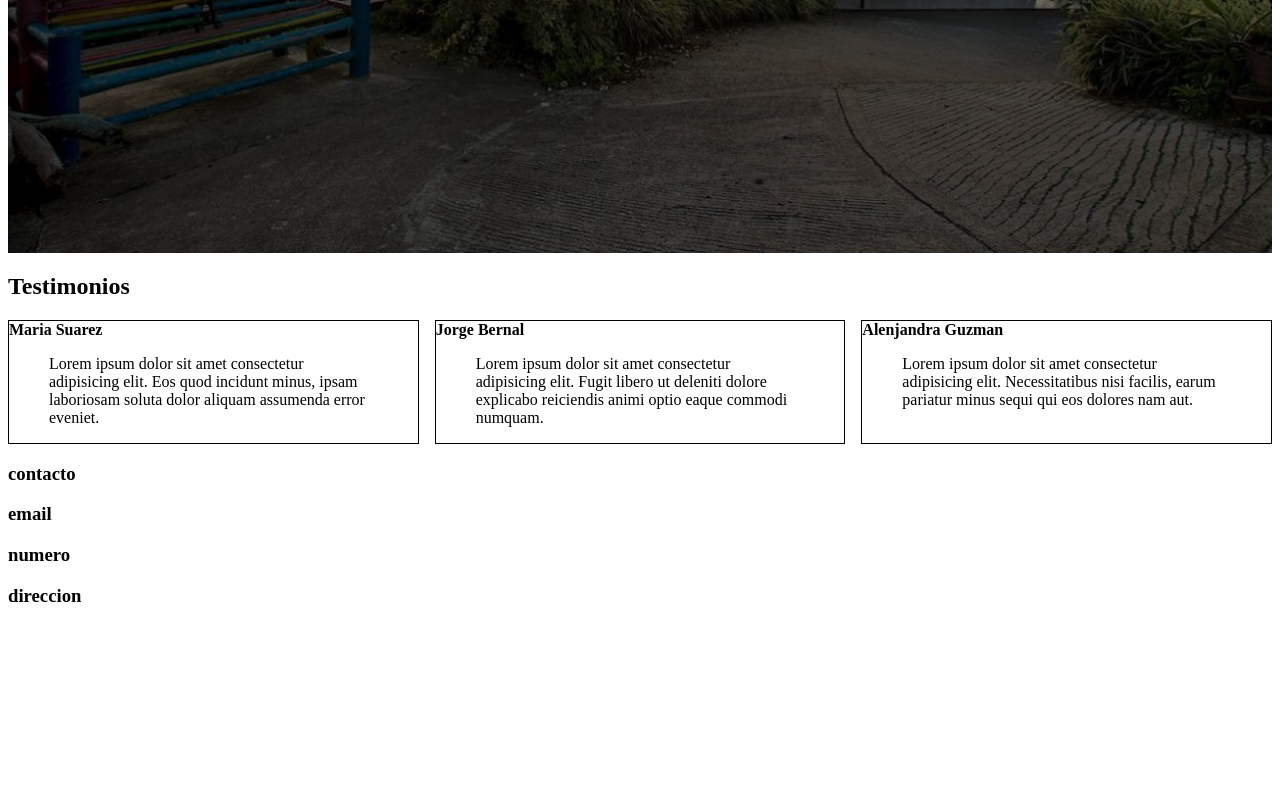
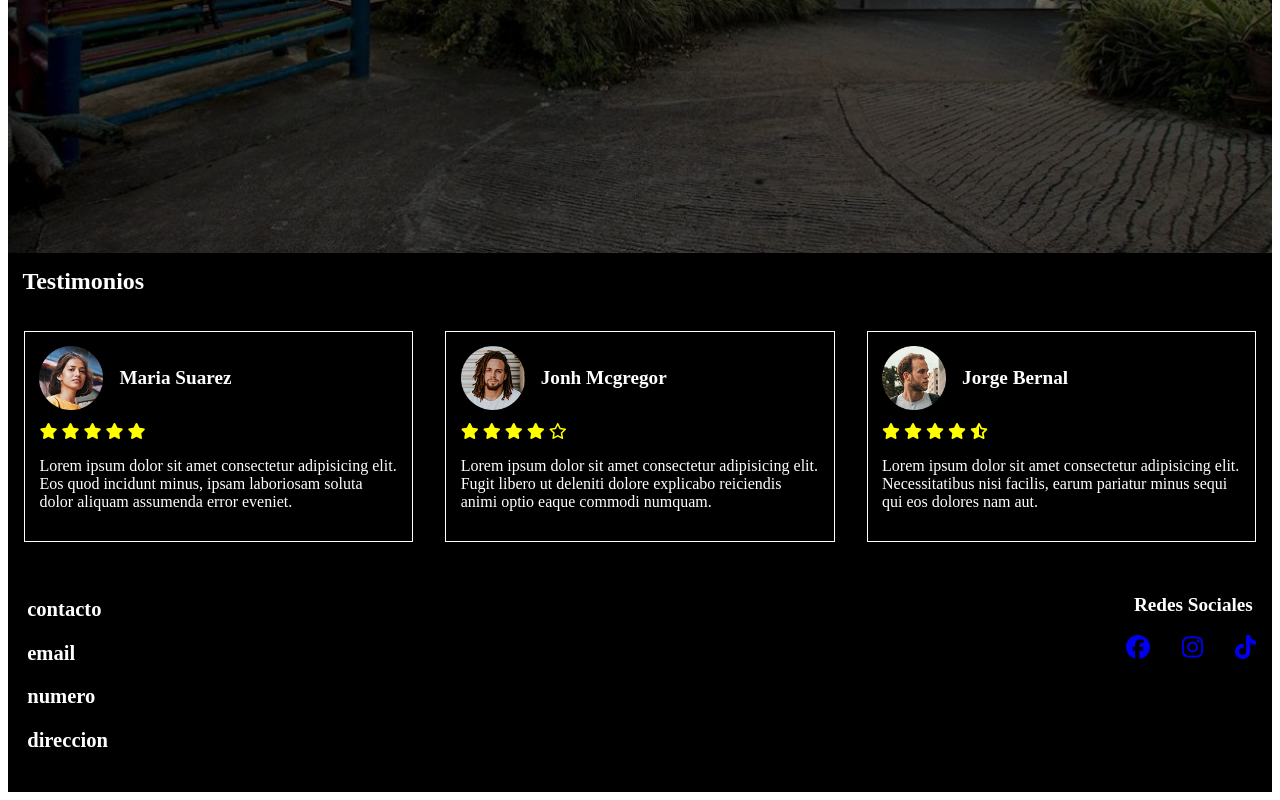
Before and after one commit to JesusDa23/Matrimonio-, a plain HTML site: page index.html in a window 1280 px wide. Shown: the part 621-1421 px from the top of the page. Before the commit the page ends 1246 px from the top, so only its background shows below. Drawn offline with Linux system fonts and the light colour scheme.

Commit message:
creando el footer

```diff
--- a/css/main.css
+++ b/css/main.css
@@ -33,17 +33,85 @@
 }
 /* pie de pagina */
 .testimonios {
-    display: flex;
-    gap: 1rem
+    background-color: black;
+    gap: 1rem;
+    color: white;
+}
+img.img-testimonio {
+    width: 4rem;
+}
+h2 {
+    margin-left: .9rem;
+    margin-top: 0rem;
+    padding-top: 15px;
 }
 .testimonio {
     border: 1px solid;
     flex-basis: 33%;
+    margin: 1rem;
+    padding: 0.9rem;
+}
+.user {
+    display: flex;
+    justify-content: start;
+    align-items: center;
+    gap: 1rem;
+}
+.testimonio strong {
+    font-size: 1.2rem;
+}
+.testimonio blockquote {
+    margin-left: 0;
+    margin-right: 0;
+}
+
+i.fa-solid.fa-star,
+i.fa-regular.fa-star,
+i.fa-solid.fa-star-half-stroke {
+    color: yellow;
+    margin-top: .8rem;
+}
+.nav {
+    display: flex;
+    justify-content: space-between;
+
+}
+
+.tituloredes {
+    margin-right: 3px;
+}
+.contacto {
+    font-size: 1.1rem;
+    margin: 1.2rem;
 }
 ul.menu-social {
     list-style: none;
     padding: 0;
 }
+.menu-social {
+    display: flex;
+    align-items: end;
+    flex-direction: column;
+}
+h3.tituloredes {
+    font-size: 1.2rem;
+    margin-right: 1.2rem;
+}
+
 li.menu-social-item {
-   text-align: right;
+    gap: 2rem;
+    display: flex;
+    margin-right: 1rem;
 }
+
+.menu-social-icons {
+    gap: 2rem;
+}
+.fa-brands {
+    font-size: 1.5rem;
+}
+.list-testimonios {
+    display: flex;
+    justify-content: space-between;
+
+}
--- a/index.html
+++ b/index.html
@@ -1,11 +1,16 @@
 <!DOCTYPE html>
 <html lang="en">
+
 <head>
     <meta charset="UTF-8">
     <meta name="viewport" content="width=device-width, initial-scale=1.0">
     <title>Finca Cafetera el Matrimonio</title>
     <link rel="stylesheet" href="./css/main.css">
+    <link rel="stylesheet" href="https://cdnjs.cloudflare.com/ajax/libs/font-awesome/6.5.2/css/all.min.css"
+        integrity="sha512-SnH5WK+bZxgPHs44uWIX+LLJAJ9/2PkPKZ5QiAj6Ta86w+fsb2TkcmfRyVX3pBnMFcV7oQPJkl9QevSCWr3W6A=="
+        crossorigin="anonymous" referrerpolicy="no-referrer" />
 </head>
+
 <body>
     <header>Julian</header>
     <main>
@@ -20,15 +25,20 @@
         </section>
     </main>
     <footer>
+
+        <div class="testimonios">
             <h2>
                 Testimonios
             </h2>
-        <div class="testimonios">
+            <div class="list-testimonios">
                 <div class="testimonio testimonio-1">
                     <header>
+                        <div class="user">
+                        <img class="img-testimonio" src="./images/user-img-4.png" alt="maria">
                         <strong>
                             Maria Suarez
                         </strong>
+                    </div>
                         <div class="calificacion">
                             <i class="fa-solid fa-star"></i>
                             <i class="fa-solid fa-star"></i>
@@ -37,13 +47,18 @@
                             <i class="fa-solid fa-star"></i>
                         </div>
                     </header>
-                <blockquote>Lorem ipsum dolor sit amet consectetur adipisicing elit. Eos quod incidunt minus, ipsam laboriosam soluta dolor aliquam assumenda error eveniet.</blockquote>
+                    <blockquote>Lorem ipsum dolor sit amet consectetur adipisicing elit. Eos quod incidunt minus, ipsam
+                        laboriosam soluta dolor aliquam assumenda error eveniet.
+                    </blockquote>
                 </div>
                 <div class="testimonio testimonio-2">
                     <header>
+                        <div class="user">
+                        <img class="img-testimonio" src="./images/user-img-2.png" alt="maria">
                         <strong>
-                    Jorge Bernal
+                            Jonh Mcgregor
                         </strong>
+                    </div>
                         <div>
                             <i class="fa-solid fa-star"></i>
                             <i class="fa-solid fa-star"></i>
@@ -52,13 +67,18 @@
                             <i class="fa-regular fa-star"></i>
                         </div>
                     </header>
-                <blockquote>Lorem ipsum dolor sit amet consectetur adipisicing elit. Fugit libero ut deleniti dolore explicabo reiciendis animi optio eaque commodi numquam.</blockquote>
+                    <blockquote>Lorem ipsum dolor sit amet consectetur adipisicing elit. Fugit libero ut deleniti dolore
+                        explicabo reiciendis animi optio eaque commodi numquam.
+                    </blockquote>
                 </div>
                 <div class="testimonio testimonio-3">
                     <header>
+                        <div class="user">
+                            <img class="img-testimonio" src="./images/user-img-3.png" alt="maria">
                             <strong>
-                        Alenjandra Guzman
+                               Jorge Bernal
                             </strong>
+                        </div>
                         <div>
                             <i class="fa-solid fa-star"></i>
                             <i class="fa-solid fa-star"></i>
@@ -67,28 +87,39 @@
                             <i class="fa-solid fa-star-half-stroke"></i>
                         </div>
                     </header>
-                <blockquote>Lorem ipsum dolor sit amet consectetur adipisicing elit. Necessitatibus nisi facilis, earum pariatur minus sequi qui eos dolores nam aut.</blockquote>
+                    <blockquote>Lorem ipsum dolor sit amet consectetur adipisicing elit. Necessitatibus nisi facilis,
+                        earum pariatur minus sequi qui eos dolores nam aut.
+                    </blockquote>
                 </div>
             </div>
-       <nav class="nav">
+            <div class="nav">
+                <div class="contacto">
                     <h3>contacto</h3>
                     <h3>email</h3>
                     <h3>numero</h3>
                     <h3>direccion</h3>
+                </div>
+
                 <ul class="menu-social">
+                    <h3 class="tituloredes">Redes Sociales</h3>
+                    <div class="menu-social-icons">
                     <li class="menu-social-item">
-                    <a href="https://www.facebook.com">
+                        <a href="https://m.facebook.com/people/Finca-cafetera-el-matrimonio/100063616281942/">
                             <i class="fa-brands fa-facebook"></i>
-                    <a href="https://www.instagram.com">
+                        </a>
+
+                        <a href="https://www.instagram.com/fincacafeteraelmatrimonio/?igsh=MTliZW9tbHhxOTV1&utm_source=qr">
                             <i class="fa-brands fa-instagram"></i>
-                    <a href="https://www.tiktok.com">
+                        </a>
+
+                        <a href="https://www.tiktok.com/@finca.cafetera.ma?_t=8lEdJkw7YN4&_r=1">
                             <i class="fa-brands fa-tiktok"></i>
-
-                        </i>
                         </a>
                     </li>
+                </div>
                 </ul>
-            </nav>
+            </div>
     </footer>
 </body>
+
 </html>
```
Also changed, not shown: images/user-img-2.png (added), images/user-img-3.png (added), images/user-img-4.png (added), main.js (line endings or trailing spaces). Lines whose indentation alone changed are shown as unchanged.
